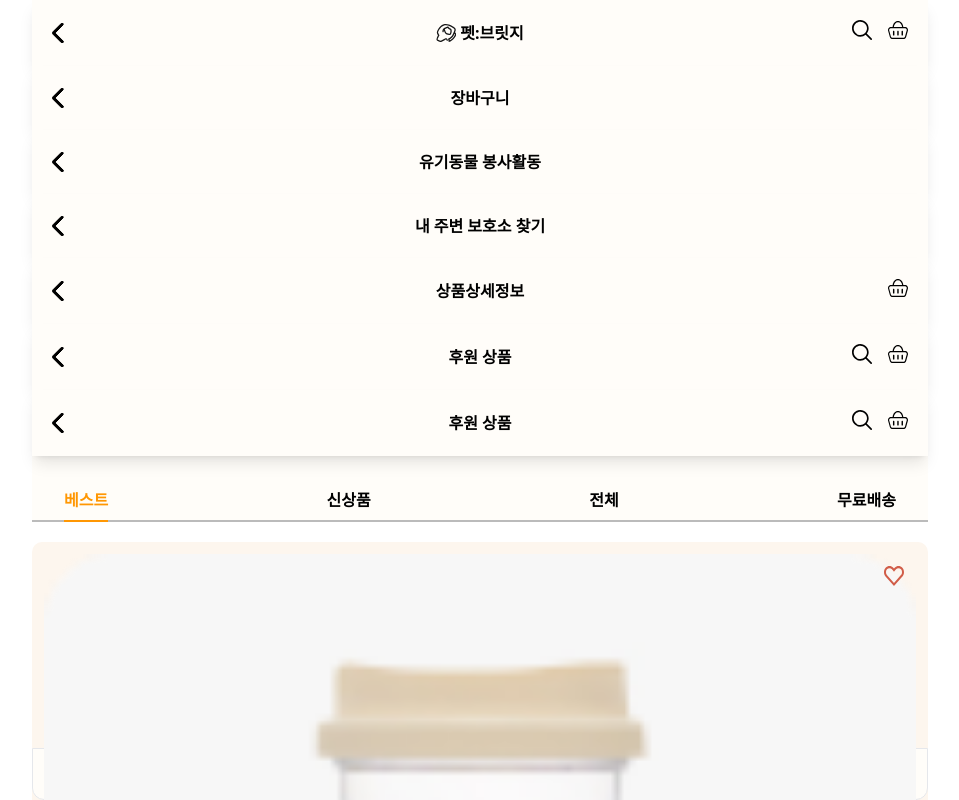
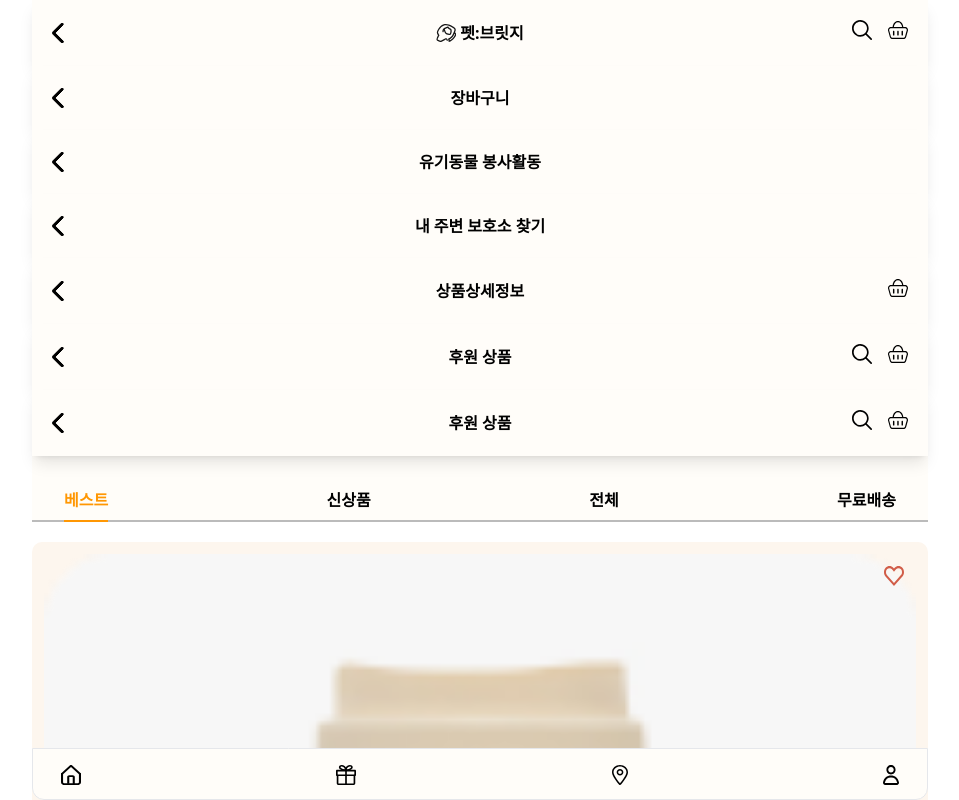
Before and after one commit to sssseungk/Pet_Bridge, a React (Vite) app: page /productlist in a window 1280 px wide. Shown: the top 800 px of the page, without its empty margins (160-1119 px from the left). Built offline with nearby package versions, Linux system fonts and the light colour scheme; a web font is replaced by a local one.

Commit message:
[Modify] 하단 내비게이션 바 z-index 추가(페이지가 내비게이션바 가리는 문제)
#10 진행중

```diff
--- a/src/layout/Nav.jsx
+++ b/src/layout/Nav.jsx
@@ -7,7 +7,7 @@ import myPage from '@/assets/icons/mypage2.svg';
 function Nav() {
   return (
     <>
-      <nav className="w-full max-w-4xl h-[52px] bg-pet-bg px-[28px] py-[16px] bottom-0 fixed rounded-b-xl left-0 right-0 m-auto border">
+      <nav className="z-20 w-full max-w-4xl h-[52px] bg-pet-bg px-[28px] py-[16px] bottom-0 fixed rounded-b-xl left-0 right-0 m-auto border">
         <div className='flex justify-between items-center'>
           <button type="submit" className=''><img src={home} alt='메인' /></button>
           <button type="submit"><img src={shop} alt="쇼핑" /></button>
```
